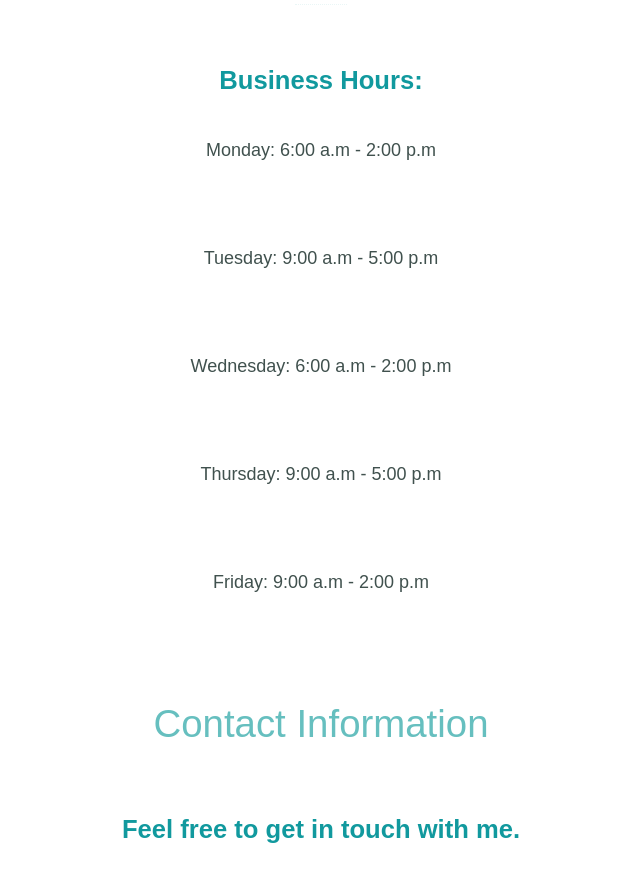
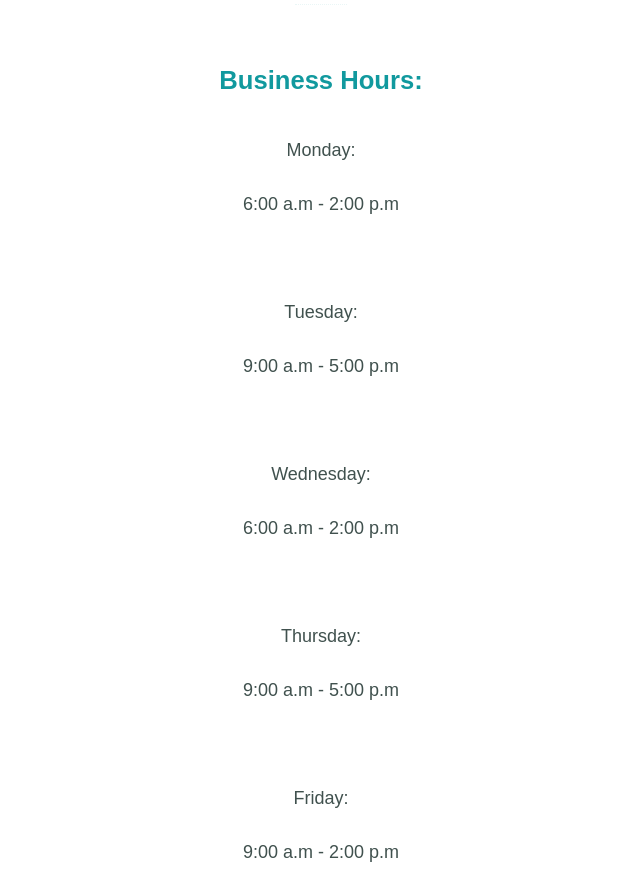
Before and after one commit to mattk24/Main-Site, a plain HTML site: page index.html in a window 1280 px wide. Shown: the part 3140-4013 px from the top of the page, without its empty margins (319-959 px from the left). Drawn offline with Linux system fonts and the light colour scheme.

Commit message:
Update index.html

```diff
--- a/index.html
+++ b/index.html
@@ -43,15 +43,15 @@
   <hr>
   <div>
     <h3>Business Hours:</h3>
-    <p> Monday:      6:00 a.m - 2:00 p.m</p>
+    <p> Monday:      <p>6:00 a.m - 2:00 p.m</p></p>
     <br>
-    <p> Tuesday:     9:00 a.m - 5:00 p.m</p>
+  <p> Tuesday:     <p>9:00 a.m - 5:00 p.m</p></p>
     <br>
-    <p> Wednesday:   6:00 a.m - 2:00 p.m</p>
+    <p> Wednesday:   <p>6:00 a.m - 2:00 p.m</p></p>
     <br>
-    <p> Thursday:    9:00 a.m - 5:00 p.m</p>
+  <p> Thursday:    <p>9:00 a.m - 5:00 p.m</p></p>
     <br>
-    <p> Friday:      9:00 a.m - 2:00 p.m</p>
+<p> Friday:      <p>9:00 a.m - 2:00 p.m</p></p>
   </div>
   <br>
   <div class="contact-me">
```
